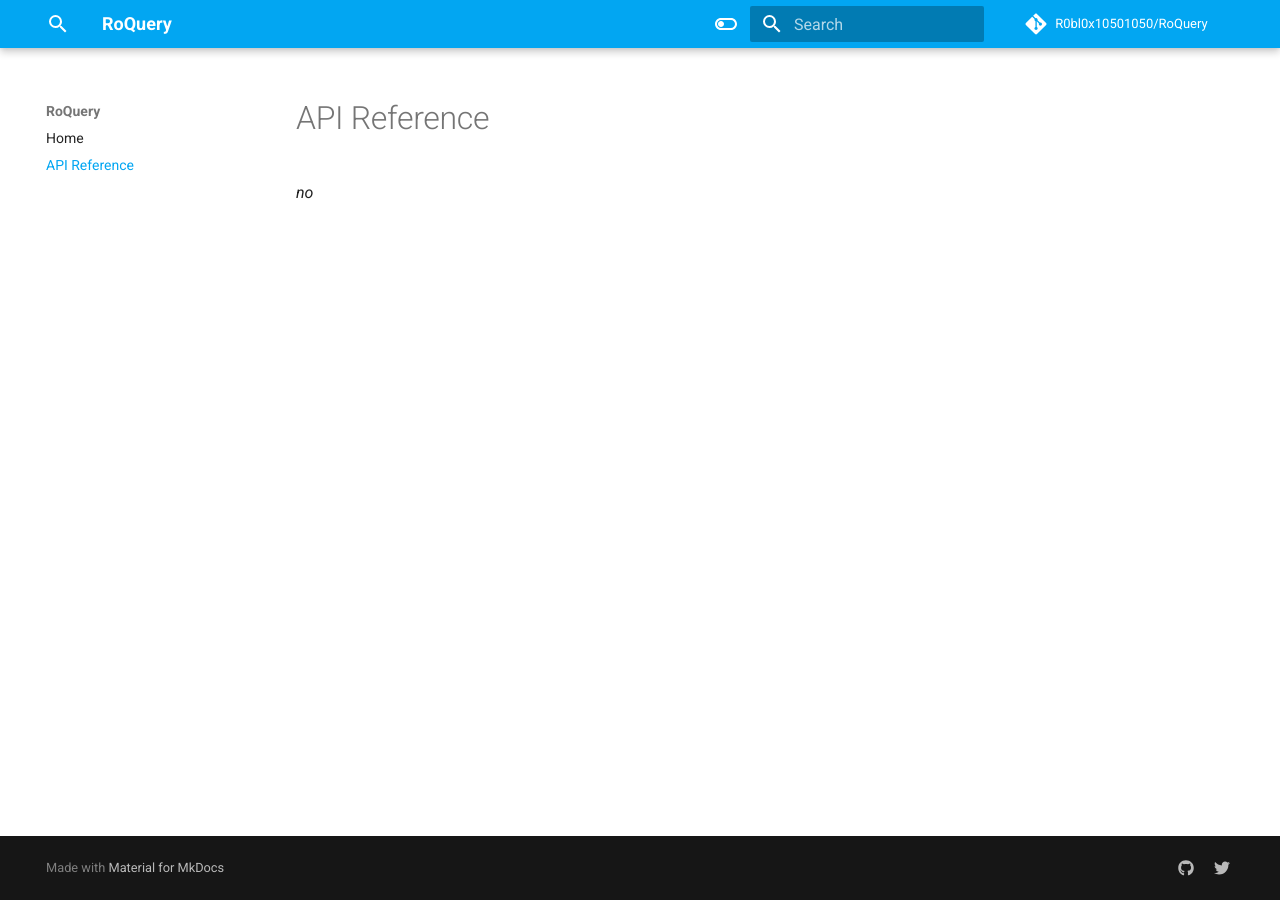
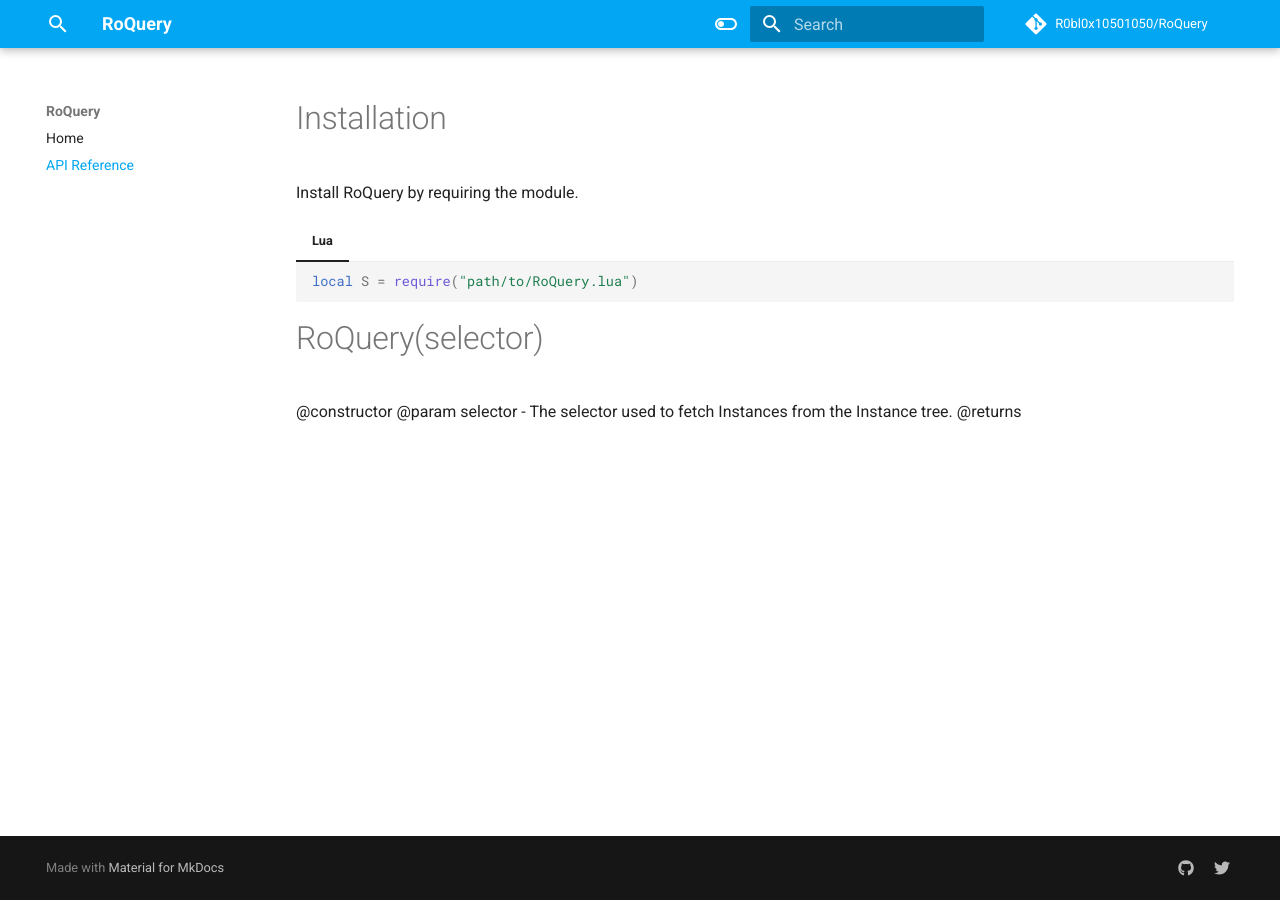
Before and after one commit to R0bl0x10501050/RoQuery, an MkDocs documentation site: the page built from docs/API.md, in a window 1280 px wide. Built offline with MkDocs 1.6.1 and Material for MkDocs 9.7.7, drawn with Linux system fonts in a browser that asks for light colours; comment, search, counter and statistics services are not loaded.

Commit message:
Update API.md

````diff
--- a/docs/API.md
+++ b/docs/API.md
@@ -1 +1,14 @@
-*no*
+# Installation
+
+Install RoQuery by requiring the module.
+
+=== "Lua"
+
+    ```lua
+    local S = require("path/to/RoQuery.lua")
+    ```
+
+# RoQuery(selector)
+@constructor
+@param selector<String> - The selector used to fetch Instances from the Instance tree.
+@returns <ElementGroup>
````
